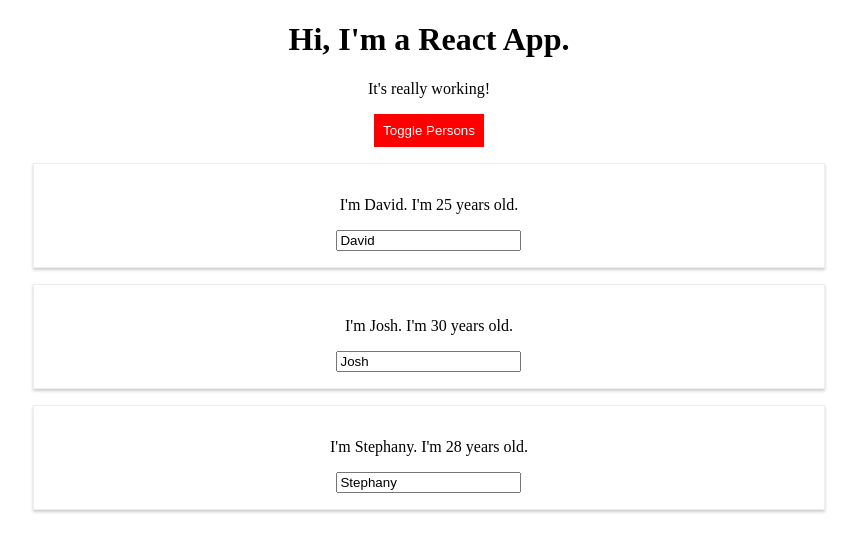
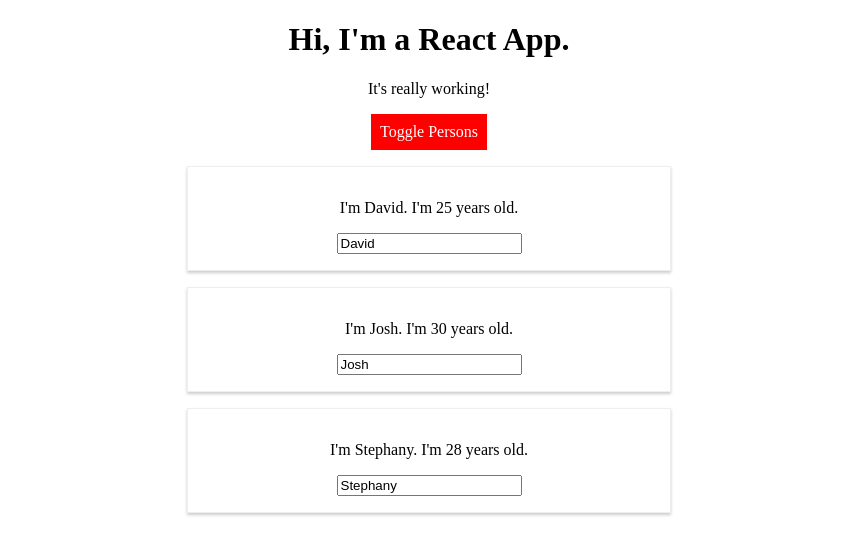
Before and after one commit to pongpon-tienthong/react-complete-guide, a React app: page / in a window 1280 px wide. Both pictures are taken after a click on the button "Toggle Persons". Shown: the top 554 px of the page, without its empty margins (211-1068 px from the left). Built offline with nearby package versions, Linux system fonts and the light colour scheme.

Commit message:
CSS module

```diff
--- a/src/App.css
+++ b/src/App.css
@@ -1,3 +1,27 @@
 .App {
   text-align: center;
 }
+
+.App button {
+  background-color: green;
+  border: 1px solid green;
+  color: white;
+  padding: 8px;
+  cursor: pointer;
+  font: inherit;
+}
+
+.App button:hover {
+  background-color: lightgreen;
+  border-color: lightgreen;
+}
+
+.App button.Red {
+  background-color: red;
+  border-color: red;
+}
+
+.App button.Red:hover {
+  background-color: lightcoral;
+  border-color: lightcoral;
+}
--- a/src/App.js
+++ b/src/App.js
@@ -46,15 +46,9 @@
 
   render() {
 
-    const style = {
-      backgroundColor: 'green',
-      color: 'white',
-      border: '1px solid green',
-      padding: '8px',
-      cursor: 'pointer'
-    };
+    let persons = null;
+    let btnClass = '';
 
-    let persons = null;
     if (this.state.showPersons) {
       persons = (
         <div>
@@ -69,8 +63,7 @@
         </div>
       );
 
-      style.backgroundColor = 'red';
-      style.border = '1px solid red';
+      btnClass = classes.Red;
     }
 
     return (
@@ -78,7 +71,7 @@
         <h1>Hi, I'm a React App.</h1>
         <p>It's really working!</p>
         <button
-          style={style}
+          className={btnClass}
           onClick={this.togglePersonsHandler}>Toggle Persons</button>
         {persons}
       </div>
--- a/src/Person/Person.css
+++ b/src/Person/Person.css
@@ -6,3 +6,9 @@
   padding: 16px;
   text-align: center;
 }
+
+@media (min-width: 500px) {
+  .Person {
+    width: 450px;
+  }
+}
```
